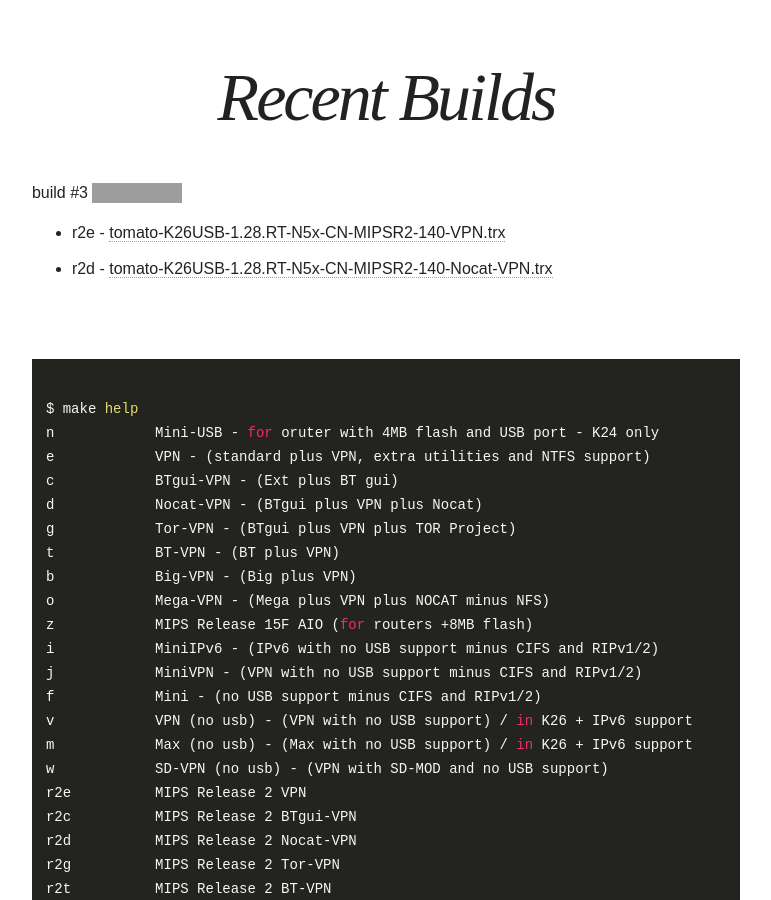
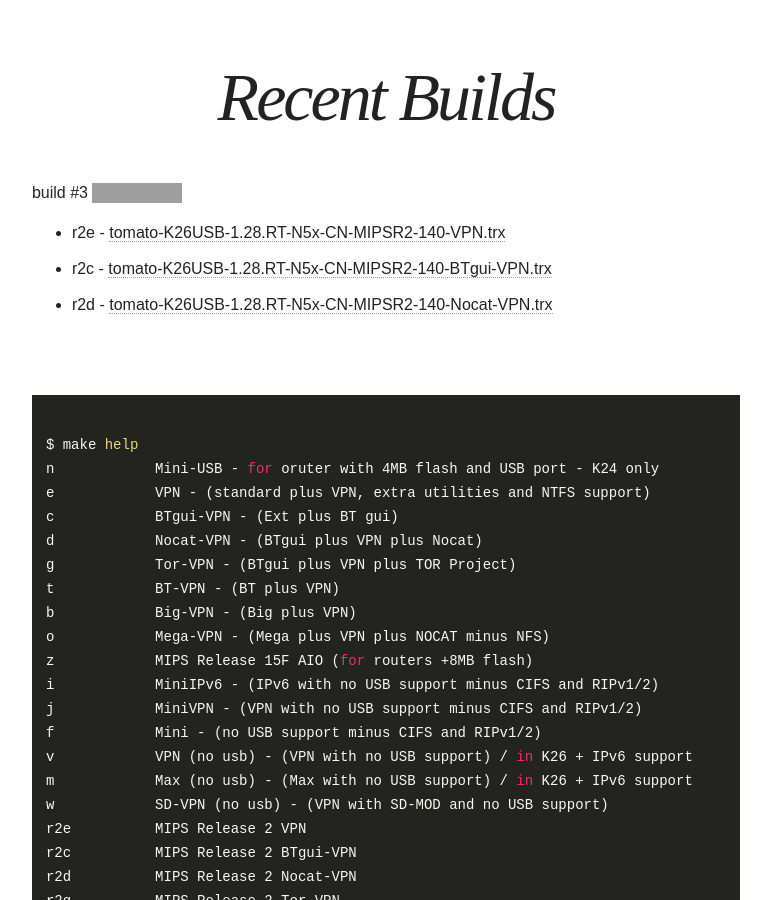
Before and after one commit to oglopss/tomato-ci-ctf-jekyll, a Jekyll site: the page built from index.html, in a window 1280 px wide and 900 px high, scrolled down 415 px. Shown: the whole window, without its empty margins (254-1025 px from the left). Built offline with Jekyll 4.4.1, drawn with Linux system fonts in a browser that asks for light colours; nearby versions of some CDN libraries; grey boxes are pictures that could not be loaded.

Commit message:
Travis build 3 r2c pushed to gh-pages

```diff
--- a/_data/ss.yml
+++ b/_data/ss.yml
@@ -2,3 +2,4 @@
 files:
   - 0001 r2e tomato-K26USB-1.28.RT-N5x-CN-MIPSR2-140-VPN.trx
   - 0003 r2d tomato-K26USB-1.28.RT-N5x-CN-MIPSR2-140-Nocat-VPN.trx
+  - 0002 r2c tomato-K26USB-1.28.RT-N5x-CN-MIPSR2-140-BTgui-VPN.trx
```
Also changed, not shown: 1 other file.
